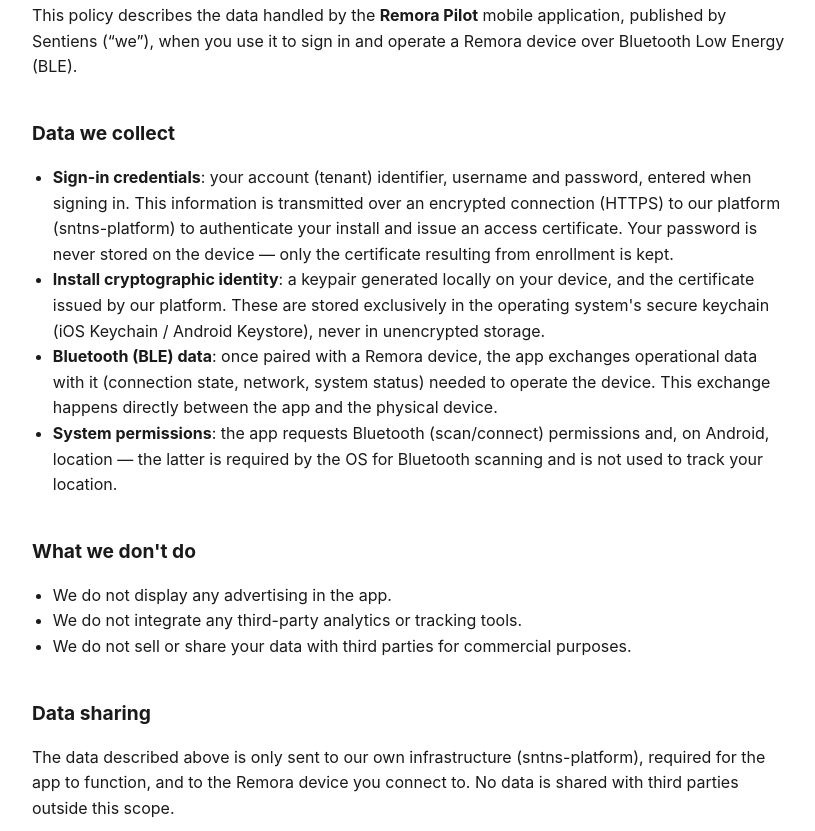
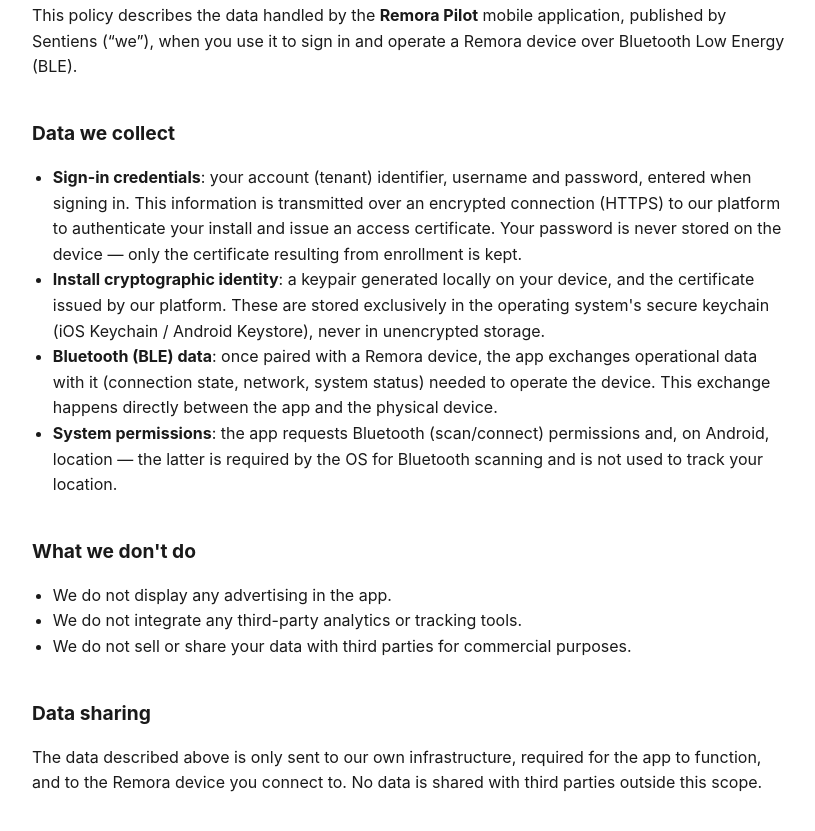
Before and after one commit to sntns/remora-pilot-legal, a plain HTML site: page index.html in a window 1280 px wide. Shown: the part 180-1011 px from the top of the page, without its empty margins (228-1043 px from the left). Drawn offline with Linux system fonts and the light colour scheme.

Commit message:
Remove internal platform naming, keep business-facing language only

```diff
--- a/index.html
+++ b/index.html
@@ -42,7 +42,7 @@
     <strong>Sign-in credentials</strong>: your account (tenant) identifier,
     username and password, entered when signing in. This information is
     transmitted over an encrypted connection (HTTPS) to our platform
-    (sntns-platform) to authenticate your install and issue an access
+    to authenticate your install and issue an access
     certificate. Your password is never stored on the device — only the
     certificate resulting from enrollment is kept.
   </li>
@@ -75,8 +75,8 @@
 
 <h2>Data sharing</h2>
 <p>
-  The data described above is only sent to our own infrastructure
-  (sntns-platform), required for the app to function, and to the Remora
+  The data described above is only sent to our own infrastructure,
+  required for the app to function, and to the Remora
   device you connect to. No data is shared with third parties outside this
   scope.
 </p>
```
